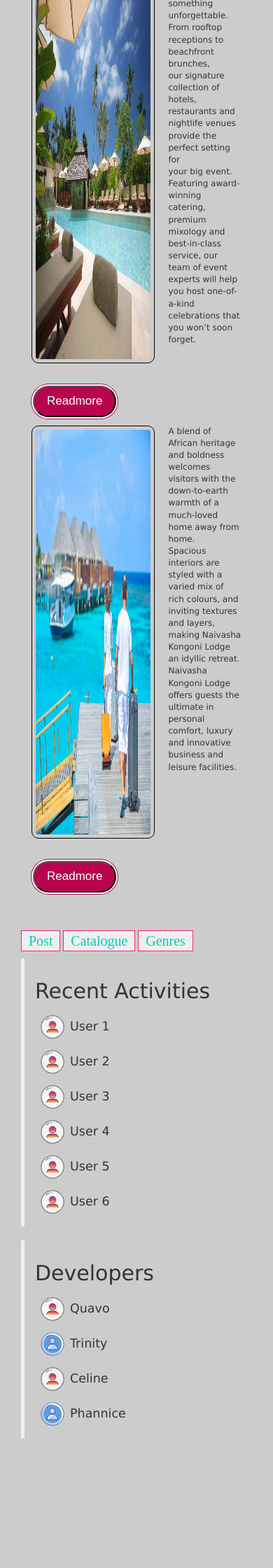
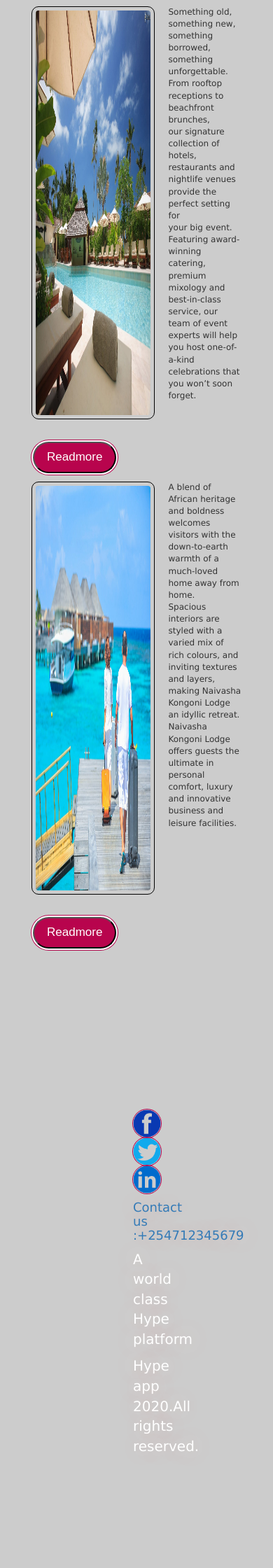
Before and after one commit to habibahassan/Hype-app, a Flask app: page / in a window 390 px wide. Shown: the part 2432-4672 px from the top of that part at 70% size. After the commit the page ends 4551 px from the top of that part, so only its background shows below. Run offline with Flask 2, Linux system fonts and the light colour scheme; the page is wider than the window, and the part outside it is not shown; some libraries are stand-ins or nearby versions.

Commit message:
changes in templates

```diff
--- a/app/templates/index.html
+++ b/app/templates/index.html
@@ -6,13 +6,21 @@
 
 <ul class="nav navbar-nav navbar-right topright">
     <li>
-        <a href="{{url_for('auth.login')}}">
-            <span class="glyphicon glyphicon-user"></span> Sign Up</a>
+        <a href="{{url_for('auth.register')}}">
+            <span class="glyphicon glyphicon-user"></span> Sign UP</a>
     </li>
     <li>
-        <a href="{{url_for('auth.register')}}">
-            <span class="glyphicon glyphicon-log-in"></span> Login</a>
+        <a href="{{url_for('auth.login')}}">
+            <span class="glyphicon glyphicon-log-in"></span> Log In</a>
     </li>
+    <li >
+        <a href="{{ url_for('auth.logout')}}">
+            <i class="fa fa-sign-out"></i> Sign out</a>
+            <li class="nav-item">
+              <a  href="{{ url_for('auth.login')}}">
+              <i class="fa fa-user-plus"></i> Account</a>
+            </li>
+
 </ul>
 
 <div class="head">
@@ -102,95 +110,6 @@
             </div>
         </div>
     </div>
-
-
-    <div class="col-md-3">
-
-        <ul class class="aside">
-            <div class="dropdown">
-                <button class="asidebtn">Post</button>
-                <div class="dropdown-content">
-                    <a href="#">Music</a>
-                    <a href="#">Demo</a>
-                    <a href="#">Remixes</a>
-                </div>
-            </div>
-            <div class="dropdown">
-                <button class="asidebtn">Catalogue</button>
-                <div class="dropdown-content" style="text-align: center">
-                    <a href="#">Most rated</a>
-                    <a href="#">Recent uploads</a>
-                    <a href="#">Popular remixes</a>
-                </div>
-            </div>
-            <div class="dropdown">
-                <button class="asidebtn">Genres</button>
-                <div class="dropdown-content">
-                    <a href="#">Hop Hop</a>
-                    <a href="#">RNB</a>
-                    <a href="#">TRAP</a>
-                    <a href="#">House Music</a>
-                    <a href="">Dubstep</a>
-                    <a href="">Kwaito</a>
-                    <a href="">Afro Soul</a>
-                </div>
-            </div>
-        </ul>
-        <div class="">
-            <ul>
-                <blockquote class="list-unstyled sideimg">
-                    <div class="col-md-12">
-                        <h2>Recent Activities</h2>
-                        <li>
-                            <img class="cake" src="{{url_for('static',filename='Images/users/user1.png')}}" alt="">User
-                            1</li>
-                        <li>
-                            <img class="cake" src="{{url_for('static',filename='Images/users/user1.png')}}" alt="">User
-                            2</li>
-                        <li>
-                            <img class="cake" src="{{url_for('static',filename='Images/users/user1.png')}}" alt="">User
-                            3</li>
-                        <li>
-                            <img class="cake" src="{{url_for('static',filename='Images/users/user1.png')}}" alt="">User
-                            4</li>
-                        <li>
-                            <img class="cake" src="{{url_for('static',filename='Images/users/user1.png')}}" alt="">User
-                            5</li>
-                        <li>
-                            <img class="cake" src="{{url_for('static',filename='Images/users/user1.png')}}" alt="">User
-                            6</li>
-
-                    </div>
-
-                </blockquote>
-            </ul>
-
-            <ul>
-                <blockquote class="list-unstyled sideimg">
-                    <div class="col-md-12">
-                        <h2>Developers</h2>
-                        <li>
-                            <img class="cake" src="{{url_for('static',filename='Images/users/user1.png')}}" alt="">Quavo
-                        </li>
-                        <li>
-                            <img class="cake" src="{{url_for('static',filename='Images/users/user2.png')}}"
-                                alt="">Trinity</li>
-                        <li>
-                            <img class="cake" src="{{url_for('static',filename='Images/users/user1.png')}}"
-                                alt="">Celine</li>
-                        <li>
-                            <img class="cake" src="{{url_for('static',filename='Images/users/user2.png')}}"
-                                alt="">Phannice</li>
-
-
-                    </div>
-
-                </blockquote>
-            </ul>
-
-        </div>
-
-    </div>
 </div>
 
 <div class="footer">
```
Also changed, not shown: app/templates/account.html (added, +41 -0 lines), app/templates/auth/login.html (+12 -5 lines), app/templates/auth/register.html (+19 -9 lines), app/templates/welcome.html (added, +56 -0 lines).
